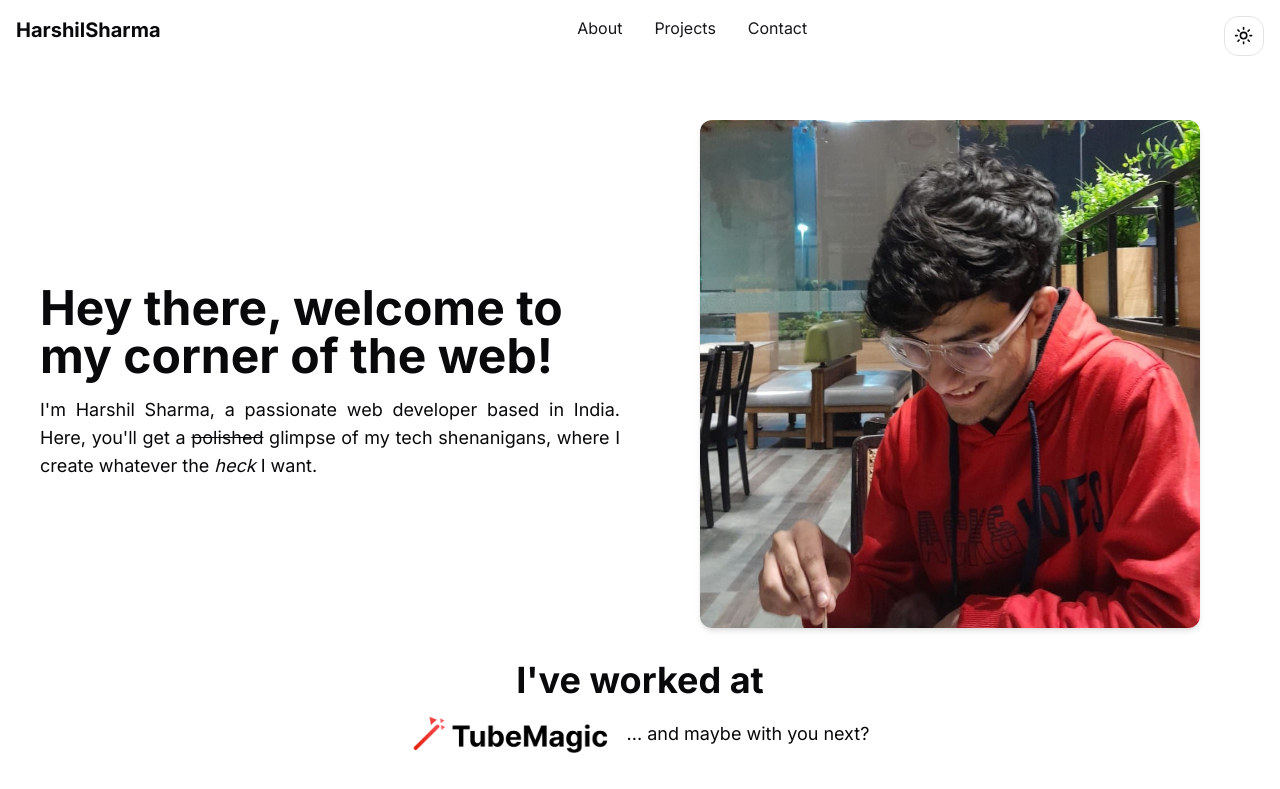
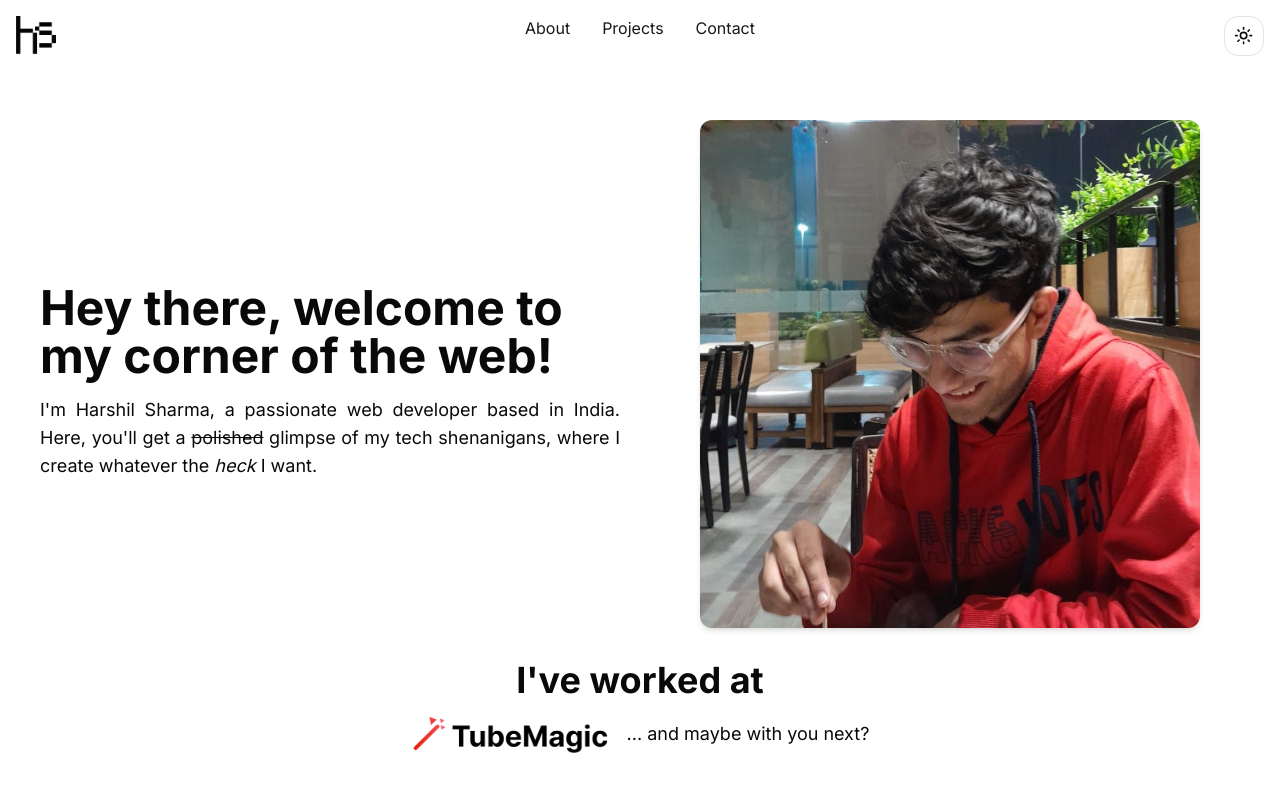
Before and after one commit to harshilshrma/my-portfolio, a Next.js app in the folder my-portfolio/: page / in a window 1280 px wide. Shown: the top 789 px of the page. Built offline with nearby package versions, Linux system fonts and the light colour scheme.

Commit message:
added logo

```diff
--- a/my-portfolio/components/Navbar.tsx
+++ b/my-portfolio/components/Navbar.tsx
@@ -1,11 +1,24 @@
+"use client"
+
 import Link from 'next/link';
 import { Button } from "@/components/ui/button"
 import { ModeToggle } from './mode-toggle';
+import { useTheme } from 'next-themes';
+import {useState, useEffect} from 'react';
+import Image from "next/image";
 
 const Navbar = () => {
+    const { theme } = useTheme();
+    const [isDarkMode, setIsDarkMode] = useState(false);
+
+    useEffect(() => {
+        // Logic to toggle dark mode
+        setIsDarkMode(theme === 'dark');
+    }, [theme]);
+
     return (
         <nav className="flex justify-between p-4 ">
-            <Link href="/" className="font-bold text-xl">HarshilSharma</Link>
+            <Image src={isDarkMode ? '/mylogo-white.png' : '/mylogo-black.png'} alt="Logo" height={40} width={40}/>
             <div className="flex justify-between gap-4">
                 <Link href="#about" className="mx-2 text-primary">About</Link>
                 <Link href="#projects" className="mx-2 text-primary">Projects</Link>
```
Also changed, not shown: my-portfolio/public/mylogo-black.png (added), my-portfolio/public/mylogo-white.png (added).
